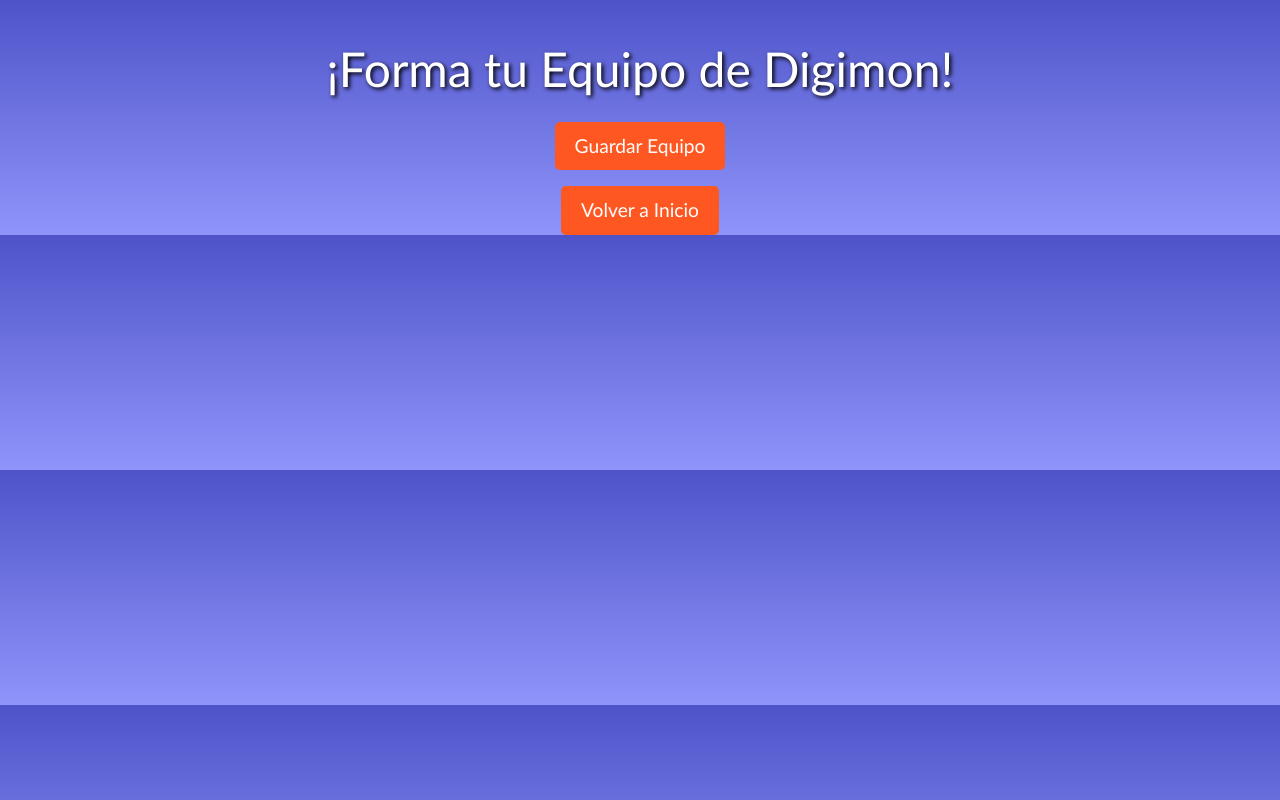
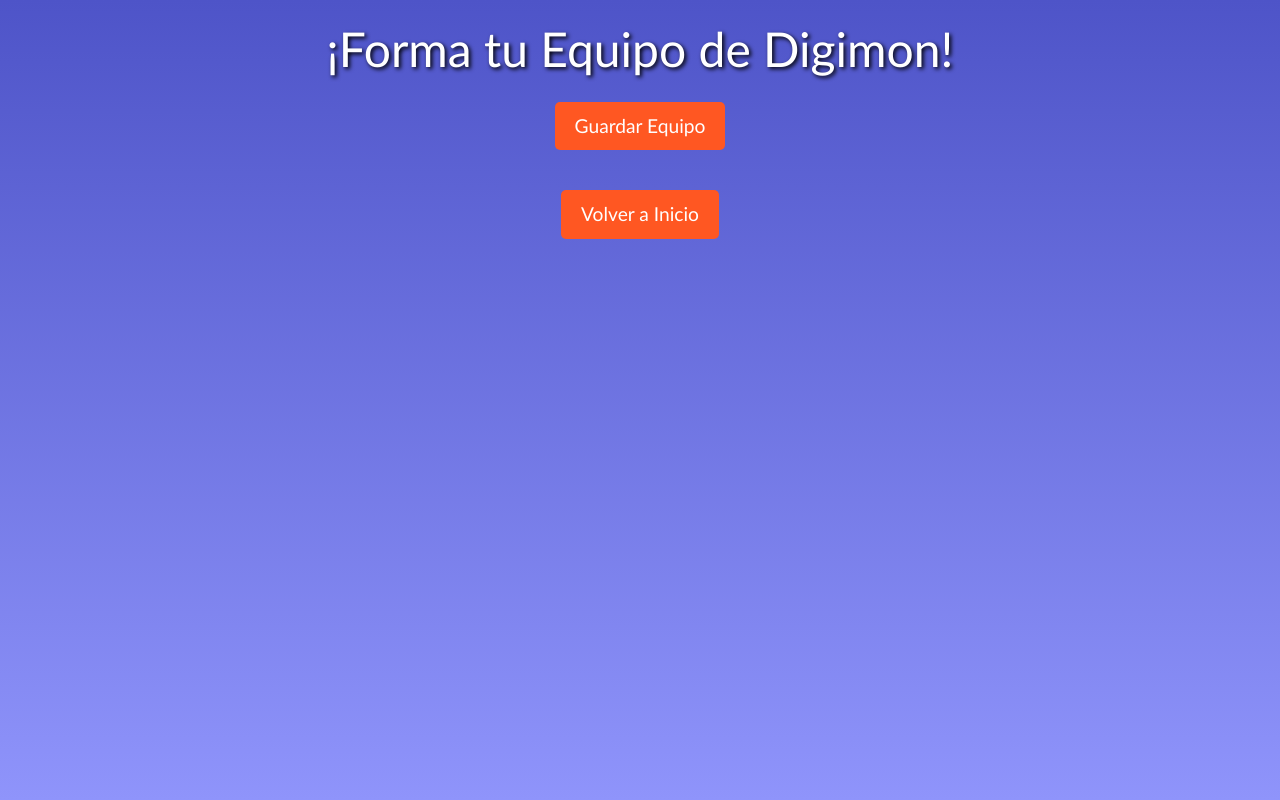
Before and after one commit to adridg001/Usuarios, a PHP site: page /views/digimon/equipo.php in a window 1280 px wide. Run offline with PHP 8.4, Linux system fonts and the light colour scheme; the visitor is signed in with stand-in values (Sample User, id 1); data that the repository does not hold is empty.

Commit message:
ajustes de css

```diff
--- a/views/digimon/equipo.php
+++ b/views/digimon/equipo.php
@@ -59,6 +59,12 @@ if ($_SERVER["REQUEST_METHOD"] == "POST") {
     <title>Seleccionar Equipo - Digimon Battle</title>
     <link href="/Digimon/assets/css/bootstrap.min.css" rel="stylesheet">
     <style>
+        html {
+            margin: 0;
+            padding: 0;
+            height: 100%;
+            overflow-x: hidden;
+        }
         body {
             background: linear-gradient(to bottom, #4e54c8, #8f94fb);
             font-family: 'Trebuchet MS', sans-serif;
@@ -73,7 +79,9 @@ if ($_SERVER["REQUEST_METHOD"] == "POST") {
         }
 
         .container {
-            margin-top: 40px;
+            margin-top: 1%;
+            margin-bottom: 0;
+            padding-bottom: 0;
         }
 
         .gallery {
@@ -89,6 +97,7 @@ if ($_SERVER["REQUEST_METHOD"] == "POST") {
             padding: 15px;
             box-shadow: 0 4px 8px rgba(0, 0, 0, 0.4);
             transition: transform 0.2s ease-in-out, box-shadow 0.2s ease-in-out;
+            margin-top: 2%;
         }
 
         .gallery-item:hover {
@@ -126,6 +135,7 @@ if ($_SERVER["REQUEST_METHOD"] == "POST") {
             padding: 10px 20px;
             border-radius: 5px;
             transition: background-color 0.3s ease-in-out, transform 0.2s ease-in-out;
+            margin-top: 4%;
         }
 
         .btn:hover {
@@ -140,6 +150,7 @@ if ($_SERVER["REQUEST_METHOD"] == "POST") {
 
         a.btn {
             margin-top: 20px;
+            text-decoration: none;
         }
     </style>
 </head>
@@ -163,6 +174,7 @@ if ($_SERVER["REQUEST_METHOD"] == "POST") {
             </div>
             <button type="submit" class="btn mt-3">Guardar Equipo</button>
         </form>
+        <br>
         <a href="../../index.php" class="btn mt-3">Volver a Inicio</a>
     </div>
 </body>
```
